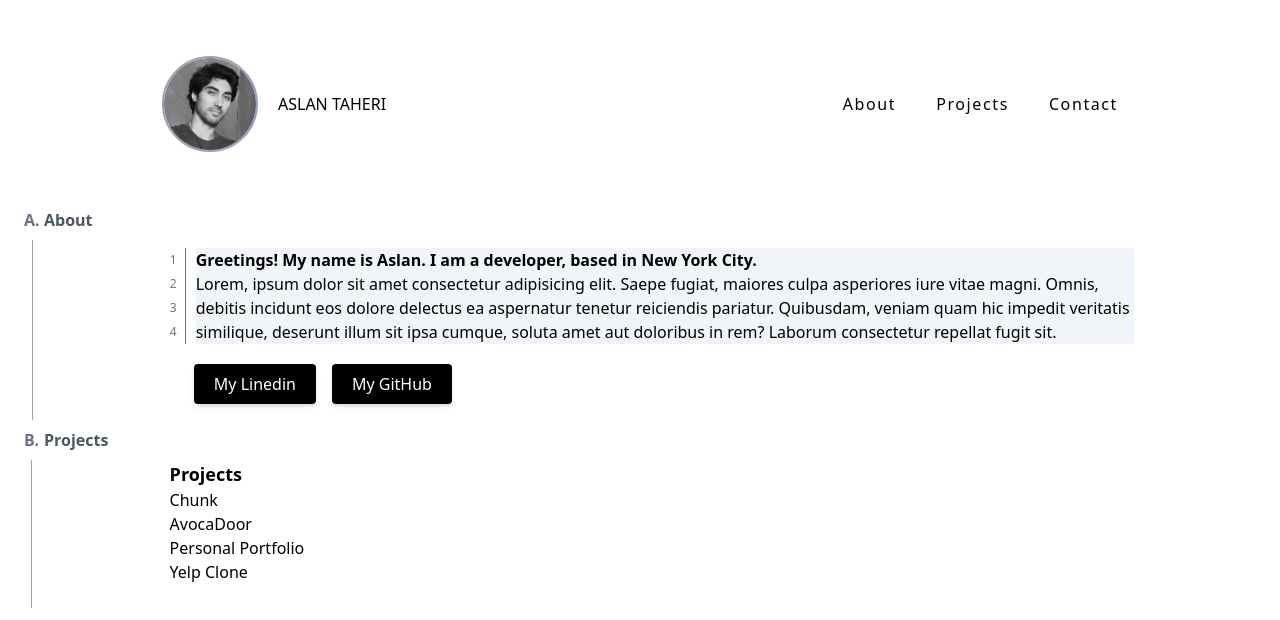
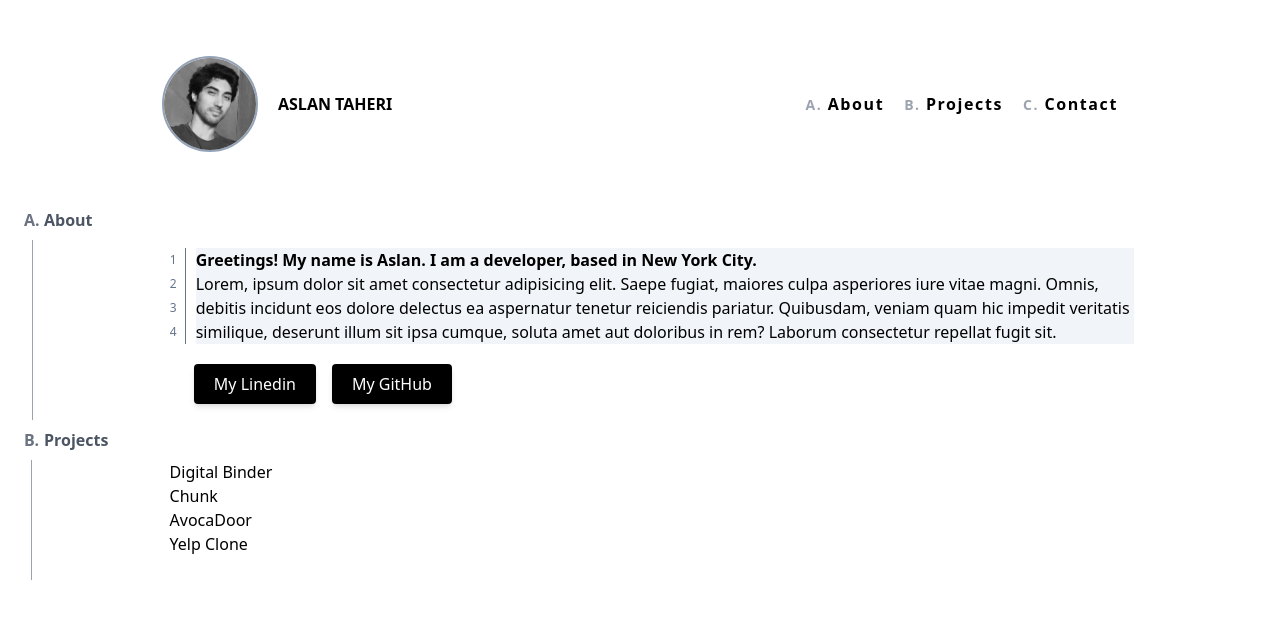
Before and after one commit to AslanTaheri/Portfolio, a React (Vite) app: page / in a window 1280 px wide. Shown: the top 620 px of the page. Built offline with nearby package versions, Linux system fonts and the light colour scheme.

Commit message:
configure Tailwind classes for components. Add routes.

```diff
--- a/package.json
+++ b/package.json
@@ -5,7 +5,7 @@
   "type": "module",
   "scripts": {
     "dev": "vite",
-    "build": "tsc && vite build",
+    "build": "vite build",
     "lint": "eslint . --ext ts,tsx --report-unused-disable-directives --max-warnings 0",
     "preview": "vite preview"
   },
--- a/src/components/NavBar.tsx
+++ b/src/components/NavBar.tsx
@@ -13,18 +13,18 @@ const NavBar = () => {
             alt="profile image"
             className="rounded-full w-16 border-2 border-slate-400 md:w-24"
           />
-          <h1>ASLAN TAHERI</h1>
+          <h1 className="font-bold">ASLAN TAHERI</h1>
         </div>
         {/* menu comes here */}
-        <div className="items-center space-x-10 mt-10 md:mt-0">
+        <div className="items-center space-x-5 mt-10 md:mt-0 font-semibold">
           <a href="" className="tracking-widest hover:text-slate-400">
-            About
+            <span className="text-sm text-gray-400">A. </span>About
           </a>
           <a href="" className="tracking-widest hover:text-slate-400">
-            Projects
+            <span className="text-sm text-gray-400">B. </span>Projects
           </a>
           <a href="" className="tracking-widest hover:text-slate-400">
-            Contact
+            <span className="text-sm text-gray-400">C. </span>Contact
           </a>
         </div>
       </div>
--- /dev/null
+++ b/src/routes/AvocaDoor.tsx
@@ -0,0 +1,5 @@
+const AvocaDoor = () => {
+  return <div>AvocaDoor</div>;
+};
+
+export default AvocaDoor;
--- /dev/null
+++ b/src/routes/DigitalBinder.tsx
@@ -0,0 +1,5 @@
+const DigitalBinder = () => {
+  return <div>Digital Binder</div>;
+};
+
+export default DigitalBinder;
--- a/src/routes/Projects.tsx
+++ b/src/routes/Projects.tsx
@@ -1,15 +1,14 @@
 const Projects = () => {
   return (
     <div className="container relative mx-auto p-8">
-      <h2 className="text-lg font-semibold">Projects</h2>
+      <div>
+        <h3>Digital Binder</h3>
+      </div>
       <div>
         <h3>Chunk</h3>
       </div>
       <div>
         <h3>AvocaDoor</h3>
-      </div>
-      <div>
-        <h3>Personal Portfolio</h3>
       </div>
       <div>
         <h3>Yelp Clone</h3>
```
